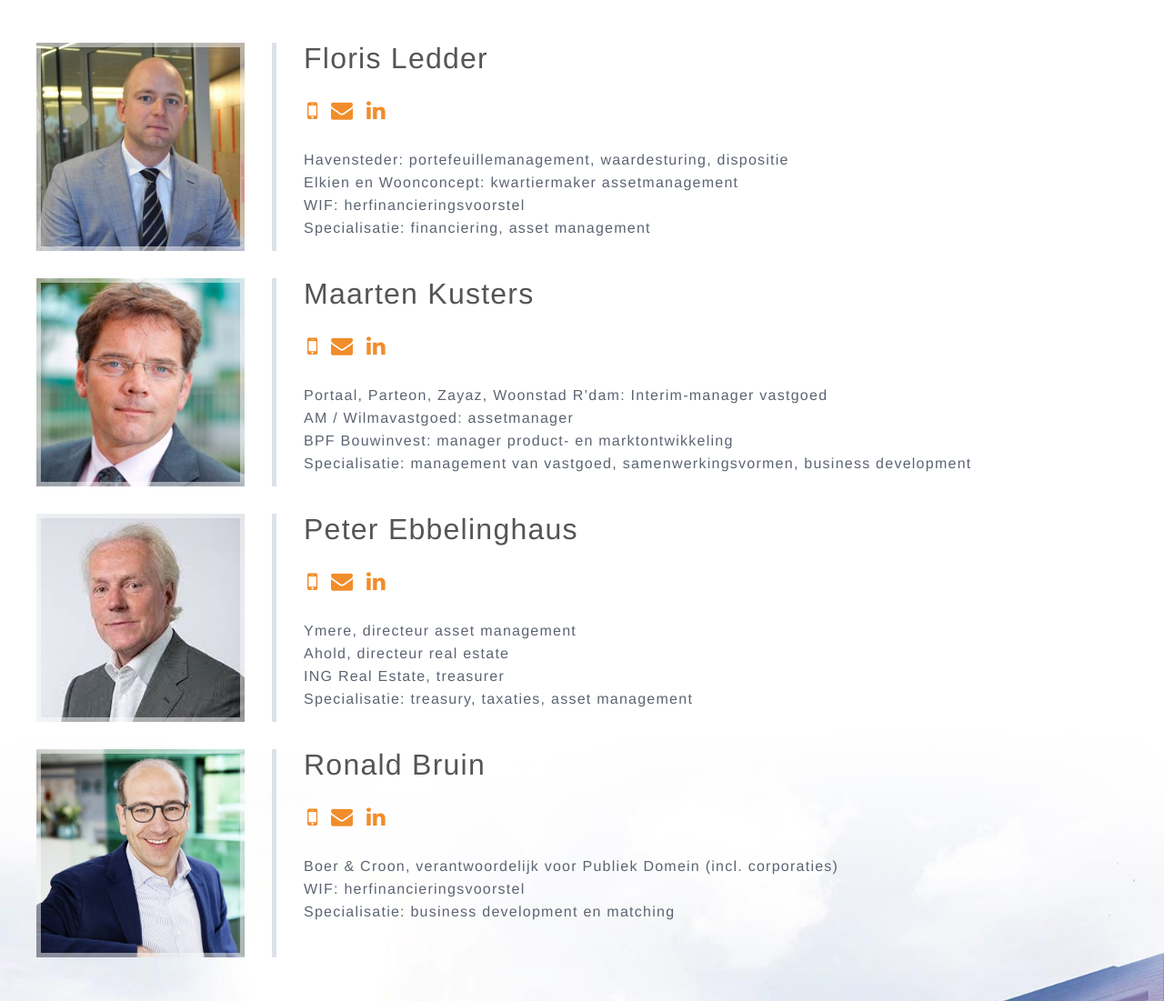
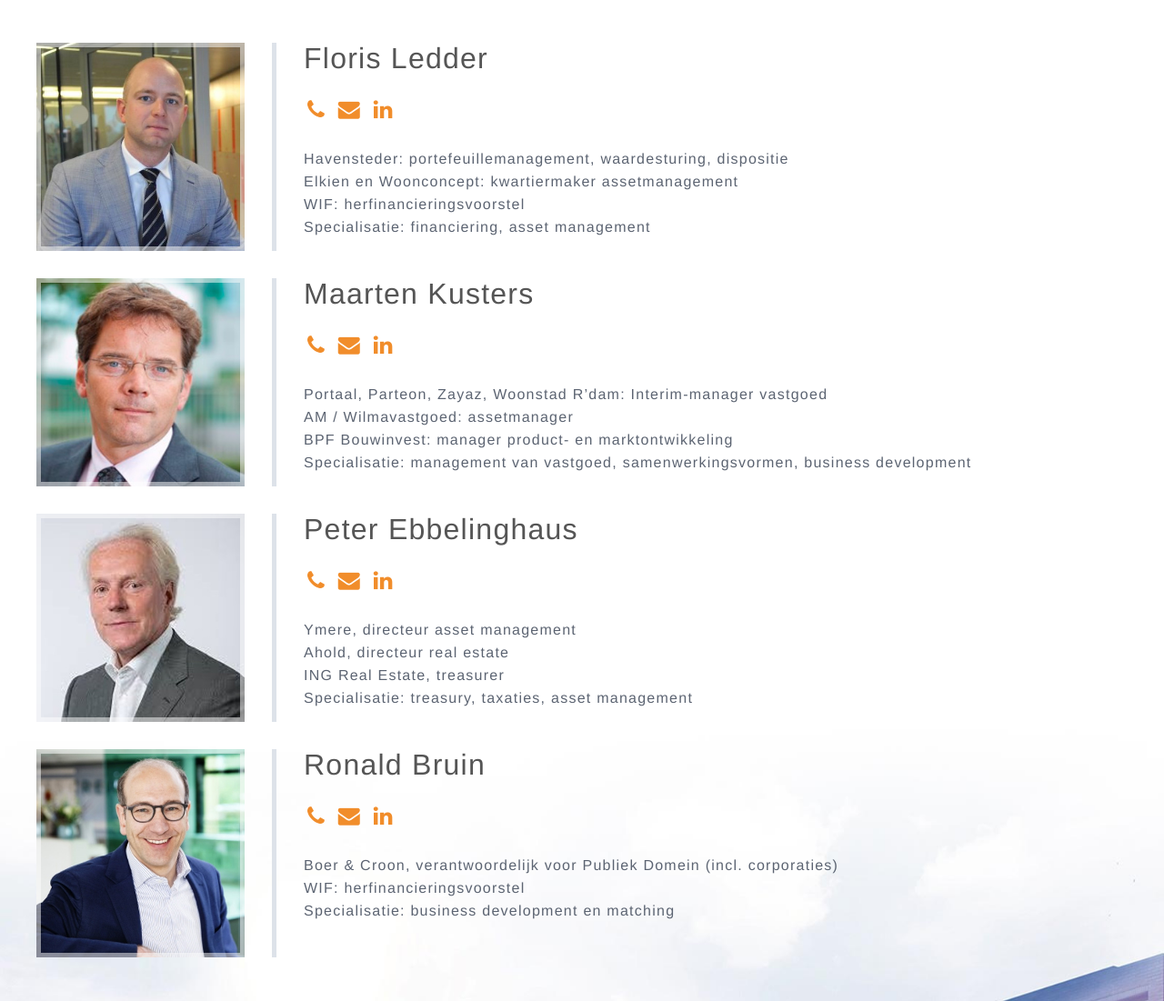
Before and after one commit to Blockshot12/vinci, a Jekyll site: the page built from onze-mensen.html, in a window 1280 px wide. Shown: the part 335-1436 px from the top of the page at 91% size. Built offline with Jekyll 4.4.1, drawn with Linux system fonts in a browser that asks for light colours; nearby versions of some CDN libraries.

Commit message:
Update persons photo size.

```diff
--- a/_sass/layout/_main.scss
+++ b/_sass/layout/_main.scss
@@ -373,9 +373,9 @@
 				position: relative;
 				display: block;
 				float: left;
-				width: 22%;
+				width: 40%;
 				text-align: center;
-				padding: 0 30px 0 0;
+				padding: 0 20px 0 0;
 				border-right: 5px solid $light-blue;
 
 				img {
@@ -387,8 +387,8 @@
 				position: relative;
 				display: block;
 				float: left;
-				width: 78%;
-				padding: 0 0 0 30px;
+				width: 60%;
+				padding: 0 0 0 20px;
 
 
 				.main-persons-name {
@@ -422,22 +422,20 @@
 		@media (min-width:$screen-xs-min) {
 			.main-persons-id {
 				.main-persons-photo {
-					width: 22%;
+					width: 30%;
 				}
 				.main-persons-text {
-					width: 78%;
+					width: 70%;
 				}
 			}
 		}
 		@media (min-width:$screen-sm-min) {
 			.main-persons-id {
 				.main-persons-photo {
-					width: 34%;
-					padding: 0 20px 0 0;
+					width: 27%;
 				}
 				.main-persons-text {
-					width: 66%;
-					padding: 0 0 0 20px;
+					width: 73%;
 
 					.main-persons-name {
 						font-size: 28px;
--- a/onze-mensen.html
+++ b/onze-mensen.html
@@ -13,7 +13,7 @@
 	<div class="row">
 
 		{% for persons in site.data.persons %}
-			<article class="col-sm-12 main-persons-id">
+			<article class="col-xs-12 main-persons-id">
 				<div class="main-persons-photo">
 					<img class="img-responsive" src="{{ site.baseurl }}{{ persons.photo }}" alt="{{persons.name}} van Vinci" />
 				</div>
@@ -22,7 +22,7 @@
 					<div class="main-persons-socmed">
 						{% if persons.phone %}
 							<a href="tel:{{ persons.phone }}" class="popover-btn">
-								<i class="fa fa-mobile-phone"></i><span class="popover above">{{ persons.phone }}</span>
+								<i class="fa fa-phone"></i><span class="popover above">{{ persons.phone }}</span>
 							</a>
 						{% endif %}
 						{% if persons.mailto %}
```
